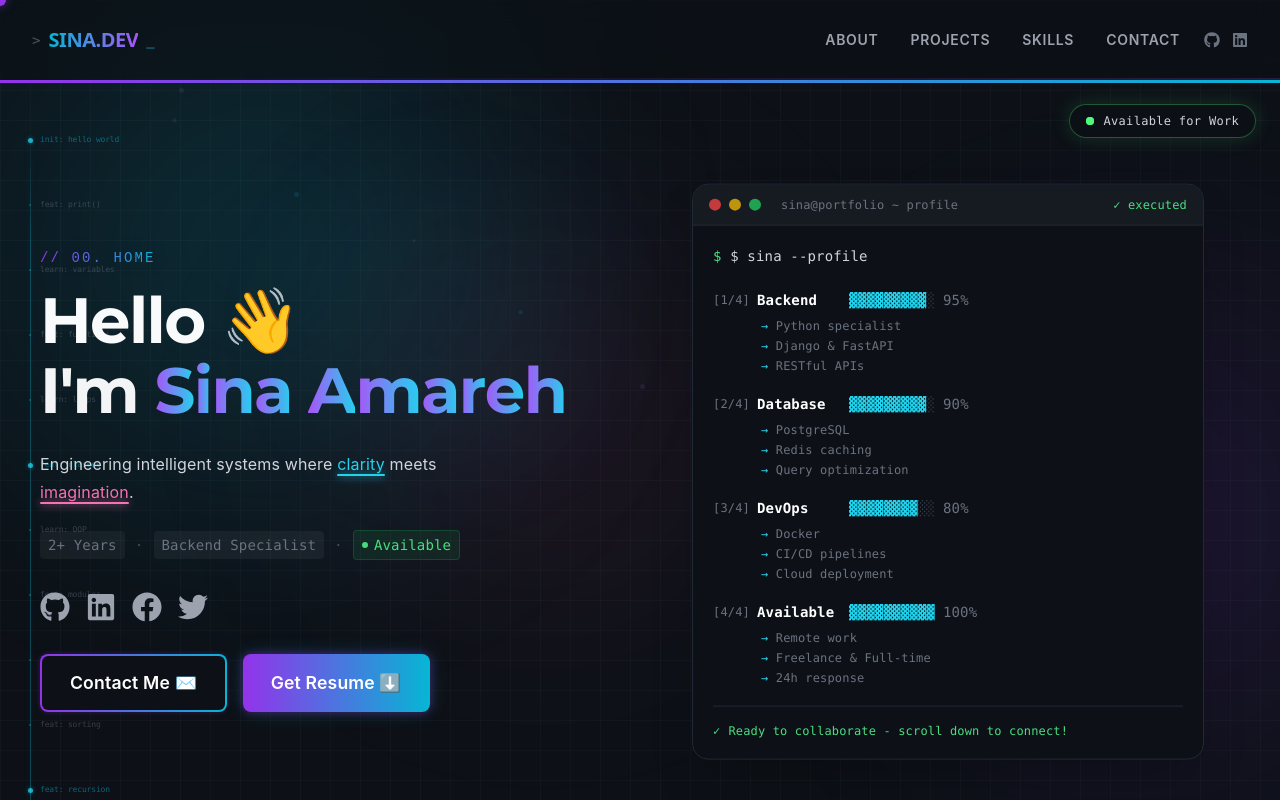
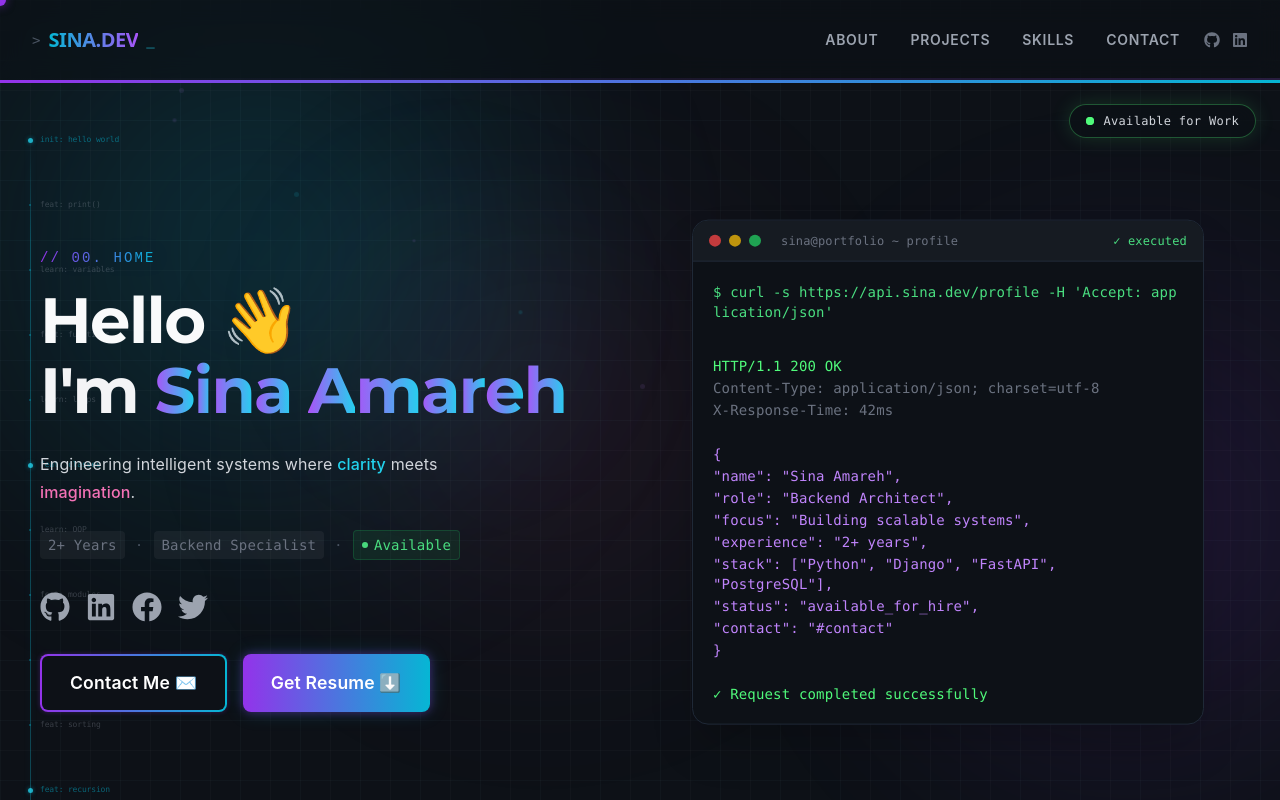
Before and after one commit to Sina-Amare/Portfolio, a Next.js app: page / in a window 1280 px wide. Both pictures are taken after a click on the button "Run". Shown: the top 800 px of the page. Built offline with nearby package versions, Linux system fonts and the light colour scheme.

Commit message:
feat(ui): comprehensive terminal theme consistency - curl Hero, summary About, persistent Contact output

```diff
--- a/app/(site)/components/Hero.tsx
+++ b/app/(site)/components/Hero.tsx
@@ -8,89 +8,84 @@ import MagneticEffect from "@/components/effects/MagneticEffect";
 import { PageBackground } from "@/components/effects/PageBackground";
 import { CopyButton } from "@/components/ui/CopyButton";
 
-// Progress bar component matching methodology style
-function ProgressBar({
-  progress,
-  delay,
-  active,
-}: {
-  progress: number;
-  delay: number;
-  active: boolean;
-}) {
-  const [width, setWidth] = useState(0);
-
-  useEffect(() => {
-    if (!active) return;
-    const timer = setTimeout(() => setWidth(progress), delay);
-    return () => clearTimeout(timer);
-  }, [progress, delay, active]);
-
-  const filledBlocks = Math.floor((active ? width : 0) / 10);
-  const blocks = Array.from({ length: 10 }, (_, i) => i < filledBlocks);
-
-  return (
-    <span className="font-mono text-xs sm:text-sm">
-      {blocks.map((filled, i) => (
-        <span key={i} className={filled ? "text-cyan-400" : "text-gray-700"}>
-          {filled ? "▓" : "░"}
-        </span>
-      ))}
-      <span className="text-gray-500 ml-2">{active ? width : 0}%</span>
-    </span>
-  );
-}
-
-// Profile data for terminal display
-const profileData = [
+// Terminal output lines for real HTTP request feel
+const terminalOutput = [
   {
-    key: "Backend",
-    value: 95,
-    details: ["Python specialist", "Django & FastAPI", "RESTful APIs"],
+    type: "command" as const,
+    text: "$ curl -s https://api.sina.dev/profile -H 'Accept: application/json'",
   },
-  {
-    key: "Database",
-    value: 90,
-    details: ["PostgreSQL", "Redis caching", "Query optimization"],
-  },
-  {
-    key: "DevOps",
-    value: 80,
-    details: ["Docker", "CI/CD pipelines", "Cloud deployment"],
-  },
-  {
-    key: "Available",
-    value: 100,
-    details: ["Remote work", "Freelance & Full-time", "24h response"],
-  },
+  { type: "blank" as const, text: "" },
+  { type: "status" as const, text: "HTTP/1.1 200 OK" },
+  { type: "header" as const, text: "Content-Type: application/json; charset=utf-8" },
+  { type: "header" as const, text: "X-Response-Time: 42ms" },
+  { type: "blank" as const, text: "" },
+  { type: "json" as const, text: "{" },
+  { type: "json" as const, text: '  "name": "Sina Amareh",' },
+  { type: "json" as const, text: '  "role": "Backend Architect",' },
+  { type: "json" as const, text: '  "focus": "Building scalable systems",' },
+  { type: "json" as const, text: '  "experience": "2+ years",' },
+  { type: "json" as const, text: '  "stack": ["Python", "Django", "FastAPI", "PostgreSQL"],' },
+  { type: "json" as const, text: '  "status": "available_for_hire",' },
+  { type: "json" as const, text: '  "contact": "#contact"' },
+  { type: "json" as const, text: "}" },
+  { type: "blank" as const, text: "" },
+  { type: "success" as const, text: "✓ Request completed successfully" },
 ];
 
 const Hero = () => {
   const [showOutput, setShowOutput] = useState(false);
-  const [isTyping, setIsTyping] = useState(true);
-  const [commandText, setCommandText] = useState("");
+  const [visibleLines, setVisibleLines] = useState(0);
+  const [commandTyped, setCommandTyped] = useState("");
 
-  const command = "$ sina --profile";
+  const command = terminalOutput[0].text;
 
   // Typewriter effect for command
   useEffect(() => {
     let i = 0;
     const interval = setInterval(() => {
       if (i >= command.length) {
-        setCommandText(command);
-        setIsTyping(false);
+        setCommandTyped(command);
         clearInterval(interval);
       } else {
-        setCommandText(command.substring(0, i + 1));
+        setCommandTyped(command.substring(0, i + 1));
         i++;
       }
-    }, 60);
+    }, 25);
     return () => clearInterval(interval);
   }, []);
 
   const handleRun = () => {
     if (showOutput) return;
     setShowOutput(true);
+
+    // Animate output lines one by one (skip command line)
+    let currentLine = 1;
+    const interval = setInterval(() => {
+      if (currentLine >= terminalOutput.length) {
+        clearInterval(interval);
+      } else {
+        setVisibleLines(currentLine);
+        currentLine++;
+      }
+    }, 80);
+  };
+
+  // Get line color based on type
+  const getLineColor = (type: string) => {
+    switch (type) {
+      case "command":
+        return "text-green-400";
+      case "status":
+        return "text-[#50fa7b]";
+      case "header":
+        return "text-gray-500";
+      case "json":
+        return "text-purple-400";
+      case "success":
+        return "text-[#50fa7b]";
+      default:
+        return "text-gray-400";
+    }
   };
 
   return (
@@ -150,7 +145,7 @@ const Hero = () => {
             </span>
           </motion.h1>
 
-          {/* Tagline with animated emphasis */}
+          {/* Tagline */}
           <motion.p
             initial={{ opacity: 0, y: 20 }}
             animate={{ opacity: 1, y: 0 }}
@@ -158,8 +153,8 @@ const Hero = () => {
             className="mt-6 text-gray-300 text-[1rem] max-w-[48ch] z-10"
           >
             Engineering intelligent systems where{" "}
-            <span className="text-cyan-400 animate-underline">clarity</span> meets{" "}
-            <span className="text-pink-400 animate-underline">imagination</span>.
+            <span className="text-cyan-400 font-medium">clarity</span> meets{" "}
+            <span className="text-pink-400 font-medium">imagination</span>.
           </motion.p>
 
           {/* Consolidated Credentials - Staggered Animation */}
@@ -381,77 +376,28 @@ const Hero = () => {
             </div>
 
             {/* Terminal content */}
-            <div className="p-5 space-y-4">
-              {/* Command input */}
-              <div className="font-mono text-sm">
-                <span className="text-green-400">$</span>{" "}
-                <span className="text-gray-300">{commandText}</span>
-                {isTyping && <span className="text-cyan-400 animate-cursor">_</span>}
+            <div className="p-4 sm:p-5 font-mono text-xs sm:text-sm">
+              {/* Command line with typewriter effect */}
+              <div className="text-green-400 break-all">
+                {commandTyped}
+                {commandTyped.length < command.length && (
+                  <span className="animate-cursor text-cyan-400">_</span>
+                )}
               </div>
 
-              {/* Output - Profile data with progress bars */}
-              <AnimatePresence>
-                {showOutput && (
-                  <motion.div
-                    initial={{ opacity: 0, height: 0 }}
-                    animate={{ opacity: 1, height: "auto" }}
-                    transition={{ duration: 0.4 }}
-                    className="space-y-5 pt-2"
-                  >
-                    {profileData.map((item, index) => (
-                      <motion.div
-                        key={item.key}
-                        initial={{ opacity: 0, x: -20 }}
-                        animate={{ opacity: 1, x: 0 }}
-                        transition={{ duration: 0.4, delay: index * 0.15 }}
-                        className="space-y-2"
-                      >
-                        {/* Progress row */}
-                        <div className="flex items-center gap-3">
-                          <span className="text-gray-500 font-mono text-xs w-8">
-                            [{index + 1}/4]
-                          </span>
-                          <span className="text-white font-mono text-sm font-semibold min-w-[80px]">
-                            {item.key}
-                          </span>
-                          <ProgressBar
-                            progress={item.value}
-                            delay={(index + 1) * 200}
-                            active={showOutput}
-                          />
-                        </div>
-                        {/* Details */}
-                        <div className="pl-12 space-y-1">
-                          {item.details.map((detail, i) => (
-                            <motion.div
-                              key={i}
-                              initial={{ opacity: 0 }}
-                              animate={{ opacity: 1 }}
-                              transition={{ duration: 0.3, delay: index * 0.15 + 0.3 + i * 0.1 }}
-                              className="text-gray-500 font-mono text-xs"
-                            >
-                              <span className="text-cyan-400">→</span> {detail}
-                            </motion.div>
-                          ))}
-                        </div>
-                      </motion.div>
-                    ))}
-
-                    {/* Success message */}
-                    <motion.div
-                      initial={{ opacity: 0 }}
-                      animate={{ opacity: 1 }}
-                      transition={{ duration: 0.4, delay: 1 }}
-                      className="pt-4 border-t border-gray-800"
-                    >
-                      <div className="font-mono text-xs text-green-400 flex items-center gap-2">
-                        <span>✓</span>
-                        <span>Ready to collaborate - scroll down to connect!</span>
-                      </div>
-                    </motion.div>
-                  </motion.div>
-                )}
-              </AnimatePresence>
+              {/* HTTP Response Output */}
+              {showOutput && (
+                <div className="mt-3 space-y-0.5">
+                  {terminalOutput.slice(1, visibleLines + 1).map((line, i) => (
+                    <div key={i} className={getLineColor(line.type)}>
+                      {line.text || "\u00A0"}
+                    </div>
+                  ))}
+                  {visibleLines < terminalOutput.length - 1 && (
+                    <span className="animate-cursor text-green-400">_</span>
+                  )}
+                </div>
+              )}
             </div>
           </div>
         </motion.div>
--- a/app/(site)/components/sections/ContactSection.tsx
+++ b/app/(site)/components/sections/ContactSection.tsx
@@ -11,10 +11,17 @@ import {
 } from "react-icons/fa";
 import { GlassCard } from "@/components/ui/GlassCard";
 
+interface FormData {
+  name: string;
+  email: string;
+  subject: string;
+  message: string;
+}
+
 export default function ContactSection() {
   const sectionRef = useRef<HTMLElement>(null);
   const isInView = useInView(sectionRef, { once: true, amount: 0.2 });
-  const [formData, setFormData] = useState({
+  const [formData, setFormData] = useState<FormData>({
     name: "",
     email: "",
     subject: "",
@@ -22,18 +29,25 @@ export default function ContactSection() {
   });
   const [isSubmitting, setIsSubmitting] = useState(false);
   const [submitStatus, setSubmitStatus] = useState<"idle" | "success" | "error">("idle");
+  // Store submitted data for persistent terminal output
+  const [submittedData, setSubmittedData] = useState<FormData | null>(null);
+  const [ticketId, setTicketId] = useState("");
 
   const handleSubmit = async (e: React.FormEvent) => {
     e.preventDefault();
     setIsSubmitting(true);
-    setSubmitStatus("idle");
+
+    // Store form data before clearing (for terminal output)
+    const dataToSend = { ...formData };
 
     // Simulate API call
     setTimeout(() => {
       setIsSubmitting(false);
       setSubmitStatus("success");
+      setSubmittedData(dataToSend);
+      setTicketId(Math.random().toString(36).substring(2, 8).toUpperCase());
       setFormData({ name: "", email: "", subject: "", message: "" });
-      setTimeout(() => setSubmitStatus("idle"), 5000);
+      // NO auto-hide - output persists until refresh or new submission
     }, 2000);
   };
 
@@ -279,36 +293,58 @@ export default function ContactSection() {
                   )}
                 </motion.button>
 
-                {submitStatus === "success" && (
+                {submitStatus === "success" && submittedData && (
                   <motion.div
-                    initial={{ opacity: 0, y: 10 }}
-                    animate={{ opacity: 1, y: 0 }}
-                    className="p-4 bg-[#0a0f14] border border-[#50fa7b]/30 rounded-lg font-mono text-xs"
+                    initial={{ opacity: 0, height: 0 }}
+                    animate={{ opacity: 1, height: "auto" }}
+                    className="mt-4 bg-[#0d1117] border border-[#50fa7b]/30 rounded-lg overflow-hidden"
                   >
-                    <div className="text-gray-500 mb-2">// Response</div>
-                    <div className="space-y-1">
-                      <div className="text-[#50fa7b]">→ POST /api/v1/contact/message</div>
+                    {/* Terminal header */}
+                    <div className="flex items-center gap-2 px-3 py-2 bg-[#161b22] border-b border-gray-800">
+                      <div className="w-2 h-2 rounded-full bg-green-500" />
+                      <span className="text-[10px] text-gray-500 font-mono">
+                        POST /api/v1/contact
+                      </span>
+                    </div>
+
+                    {/* Terminal content */}
+                    <div className="p-4 font-mono text-xs space-y-2">
+                      {/* Request */}
                       <div className="text-gray-500">
-                        → Headers: &#123; "Content-Type": "application/json" &#125;
+                        <span className="text-green-400">$</span> submit_request \
                       </div>
-                      <div className="text-gray-400 py-2 border-t border-gray-700/30 mt-2">
-                        &#123;
-                        <br />
-                        &nbsp;&nbsp;"status": <span className="text-[#50fa7b]">200</span>,<br />
-                        &nbsp;&nbsp;"message":{" "}
-                        <span className="text-cyan-400">"Request received successfully"</span>,
-                        <br />
-                        &nbsp;&nbsp;"eta_response": <span className="text-purple-400">"24h"</span>,
-                        <br />
-                        &nbsp;&nbsp;"ticket_id":{" "}
-                        <span className="text-yellow-400">
-                          "#{Math.random().toString(36).substring(2, 8).toUpperCase()}"
-                        </span>
-                        <br />
-                        &#125;
+                      <div className="text-gray-400 pl-4">
+                        --from "{submittedData.name} &lt;{submittedData.email}&gt;" \
                       </div>
-                      <div className="text-[#50fa7b] pt-2 border-t border-gray-700/30">
-                        ✓ 200 OK — I'll get back to you soon!
+                      <div className="text-gray-400 pl-4">
+                        --subject "{submittedData.subject}" \
+                      </div>
+                      <div className="text-gray-400 pl-4">
+                        --message "{submittedData.message.substring(0, 50)}..."
+                      </div>
+
+                      {/* Response */}
+                      <div className="mt-3 pt-3 border-t border-gray-800 space-y-1">
+                        <div className="text-[#50fa7b]">HTTP/1.1 200 OK</div>
+                        <div className="text-gray-500">Content-Type: application/json</div>
+                        <div className="mt-2 text-purple-400">
+                          {"{"}
+                          <br />
+                          &nbsp;&nbsp;"status": <span className="text-[#50fa7b]">"success"</span>,
+                          <br />
+                          &nbsp;&nbsp;"ticket_id":{" "}
+                          <span className="text-yellow-400">"{ticketId}"</span>,<br />
+                          &nbsp;&nbsp;"from":{" "}
+                          <span className="text-cyan-400">"{submittedData.name}"</span>,<br />
+                          &nbsp;&nbsp;"eta_response": <span className="text-purple-400">"24h"</span>
+                          <br />
+                          {"}"}
+                        </div>
+                      </div>
+
+                      {/* Success footer */}
+                      <div className="mt-3 pt-3 border-t border-gray-800 text-[#50fa7b]">
+                        ✓ Request delivered — I'll respond within 24 hours!
                       </div>
                     </div>
                   </motion.div>
```
Also changed, not shown: app/(site)/components/sections/AboutSection.tsx (+66 -17 lines).
